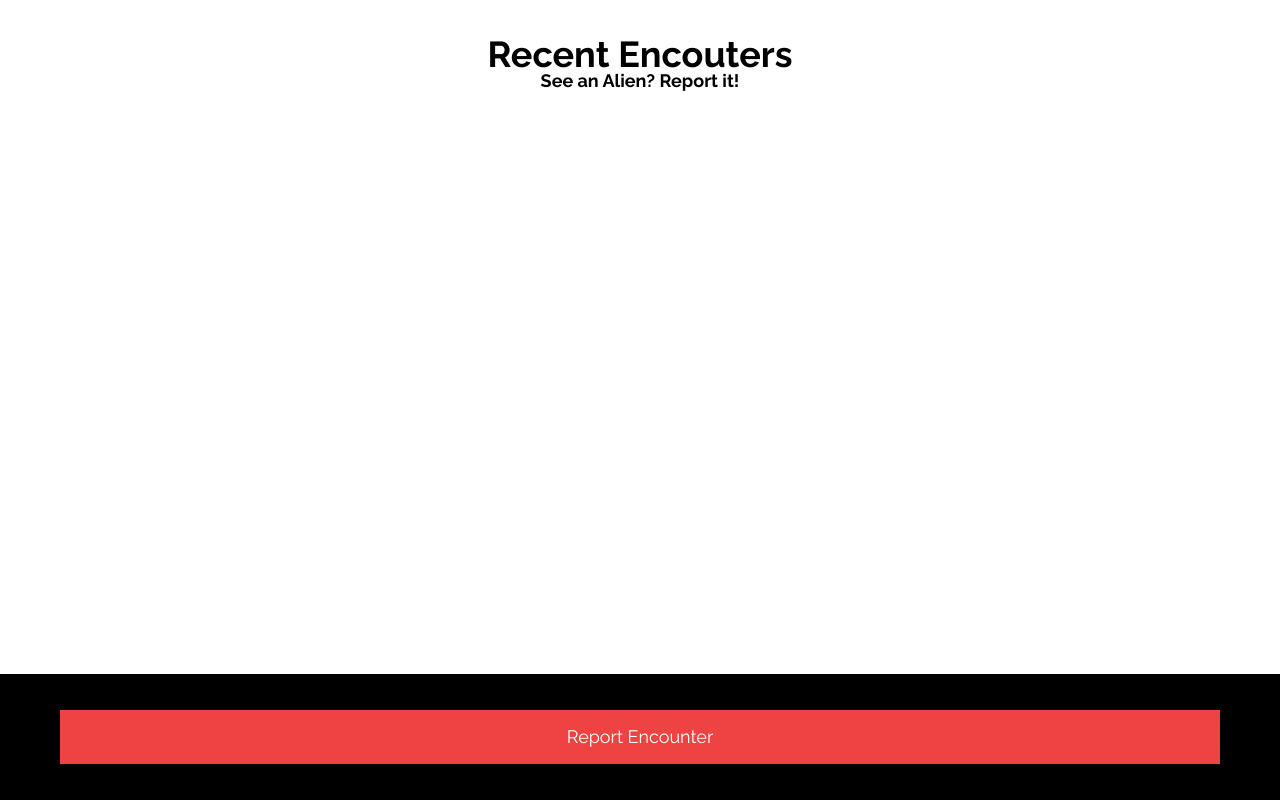
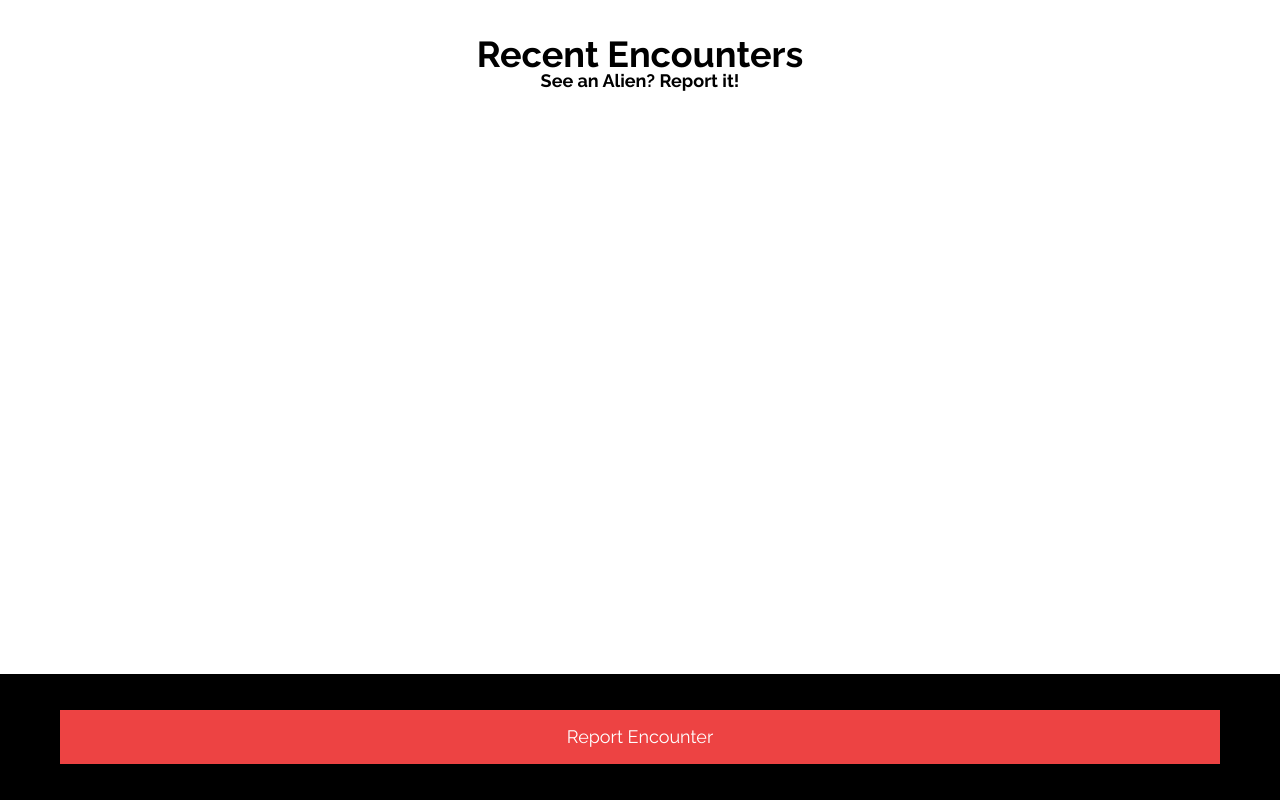
Before and after one commit to emclaren/Angular-Web-App, a website: page index.html at #!/page3 in a window 1280 px wide. Drawn offline with nearby package versions, Linux system fonts and the light colour scheme; some packages are replaced by stand-ins of ours; no server answers.

Commit message:
Update encounters.html

```diff
--- a/encounters.html
+++ b/encounters.html
@@ -1,7 +1,7 @@
 <div class="wrapper3">
 	<div class="flex3">
 		<div  class= "encounter-header">
-			<h1> Recent Encouters<span>See an Alien? Report it!</span></h1>
+			<h1> Recent Encounters<span>See an Alien? Report it!</span></h1>
 		</div>
 		<div class="encounter-list">
 			<ul ng-repeat="encounter in encounters"><li> {{encounter.date| date:'EEEE, MMM dd'}} - {{encounter.atype}}</br> {{encounter.action}}</li>
```
